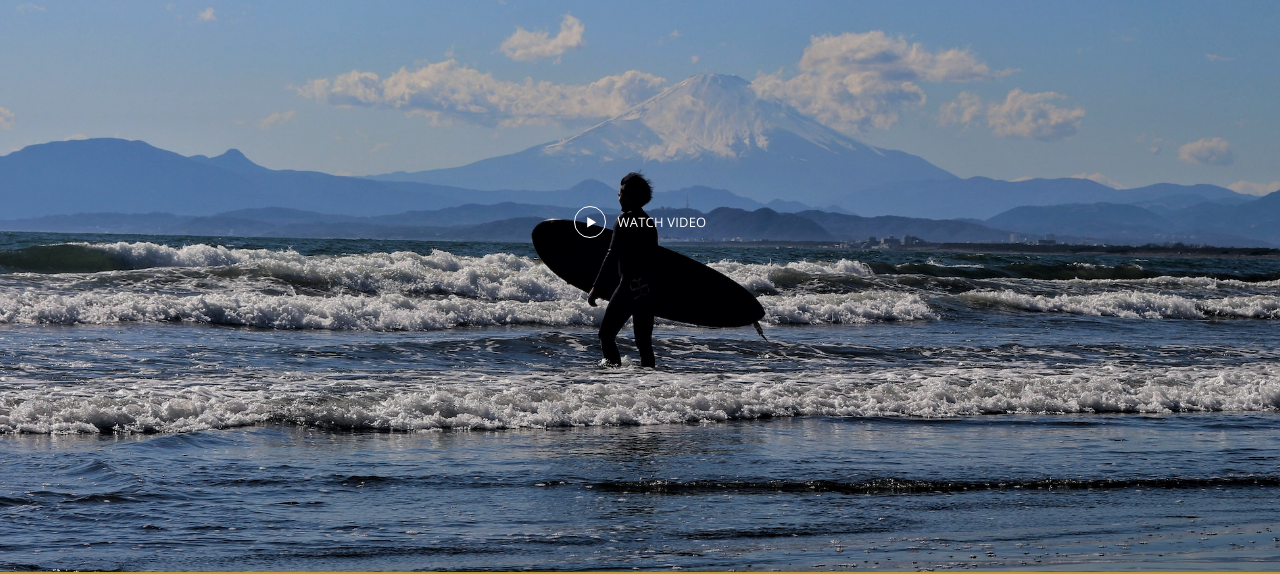
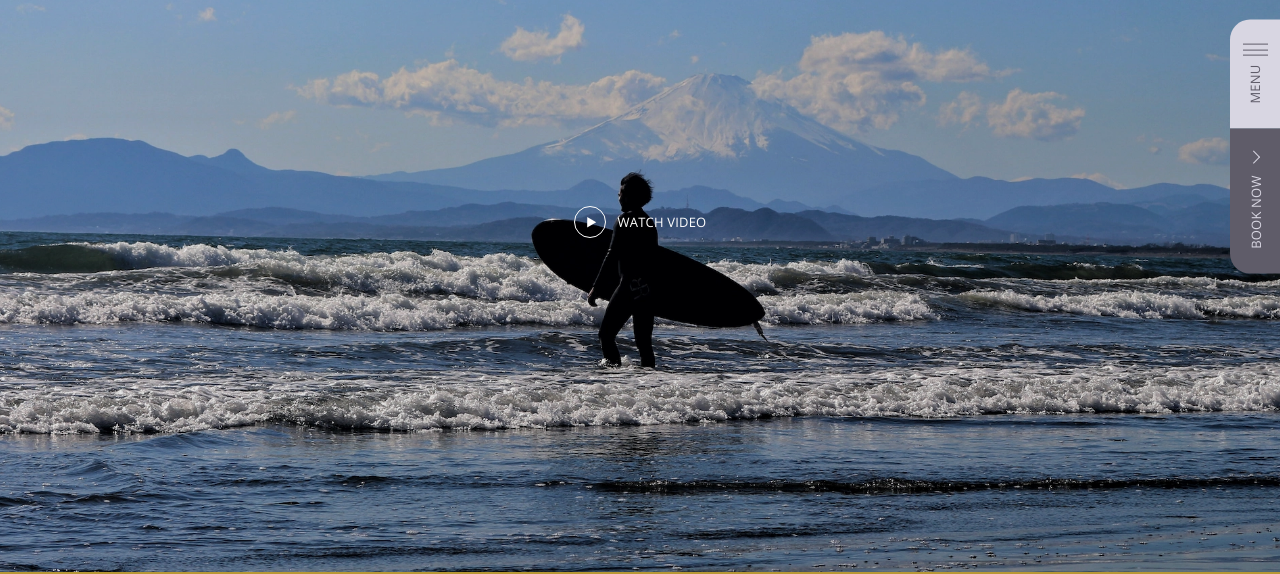
Before and after one commit to JearlDev/asoka, a Gatsby site: page / in a window 1280 px wide. Shown: the part 228-802 px from the top of the page. Built offline with nearby package versions, Linux system fonts and the light colour scheme; Gatsby itself is replaced by a stand-in of ours.

Commit message:
menu modal sidebar styling

```diff
--- a/src/components/Hero/Hero.js
+++ b/src/components/Hero/Hero.js
@@ -114,7 +114,7 @@ const Hero = () => {
             onClick={() => {
               setVideoModalIsOpen(true);
             }}
-            className={`video-modal-btn flex gap-3 items-center after:content-[''] after:absolute after:h-full after:w-full after:top-0 after:left-0 after:z-[10] after:bg-black/10  after:pointer-events-none after:transition-all after:duration-300 after:ease-out group mt-[100px]`}
+            className={`video-modal-btn flex gap-3 items-center after:content-[''] after:absolute after:h-full after:w-full after:top-0 after:left-0 after:z-[10] after:bg-black/10  after:pointer-events-none after:transition-all after:duration-300 after:ease-out group mt-[100px] p-10`}
           >
             <img
               src="/images/watch-video-icon.svg"
@@ -186,6 +186,31 @@ const Hero = () => {
         )}
       </AnimatePresence>
 
+      <section className="sidebar absolute top-[50%] -translate-y-[60%] right-0 z-[9999] flex flex-col items-end">
+        <div className="sidebar-btn bg-tertiary h-[109px] rounded-tl-[20px] w-[50px] flex flex-col gap-[10px] items-center justify-center hover:cursor-pointer group transition-all duration-300 ease-out hover:w-[60px] hover:rounded-tl-[0px]">
+          <div className="sidebar-btn__menu-icon menu-icon h-[12px] w-[25px] flex flex-col justify-between items-end">
+            <span className="menu-icon__line block h-[1px] w-full bg-secondary group-hover:w-[15px] transition-all duration-300 ease-out"></span>
+            <span className="menu-icon__line block h-[1px] w-full bg-secondary group-hover:w-[32px] transition-all duration-300 ease-out"></span>
+            <span className="menu-icon__line block h-[1px] w-full bg-secondary group-hover:w-[15px] transition-all duration-300 ease-out"></span>
+          </div>
+          <div className="sidebar-btn__text h-[39px]">
+            <span className="btn text-secondary rotate-[270deg] translate-y-[12px]">
+              Menu
+            </span>
+          </div>
+        </div>
+        <div className="sidebar-btn bg-secondary h-[145px] w-[50px] rounded-bl-[20px] flex flex-col gap-[13px] items-center justify-center hover:cursor-pointer group transition-all duration-300 ease-out hover:w-[60px] hover:rounded-bl-[0px] hover:bg-primary hover:text-white">
+          <div className="sidebar-btn__book-icon book-icon h-[6px] w-[12px] rotate-180 flex flex-col justify-between">
+            <span className="book-icon__line h-[1px] w-[9px] bg-tertiary -rotate-45 "></span>
+            <span className="book-icon__line h-[1px] w-[9px] bg-tertiary rotate-45 translate-y-[1px]"></span>
+          </div>
+          <div className="sidebar-btn__text h-[73.5px]">
+            <span className="btn text-tertiary rotate-[270deg] translate-y-[32px] translate-x-[1.75px] whitespace-nowrap">
+              Book Now
+            </span>
+          </div>
+        </div>
+      </section>
       <section className="menu-modal"></section>
 
       <section className="bg-primary text-40 py-100 px-80 text-center">
```
